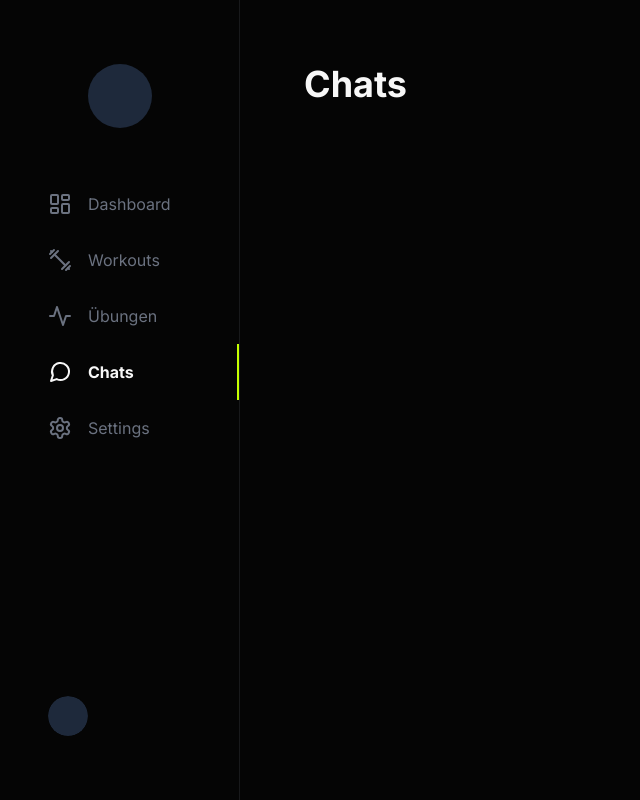
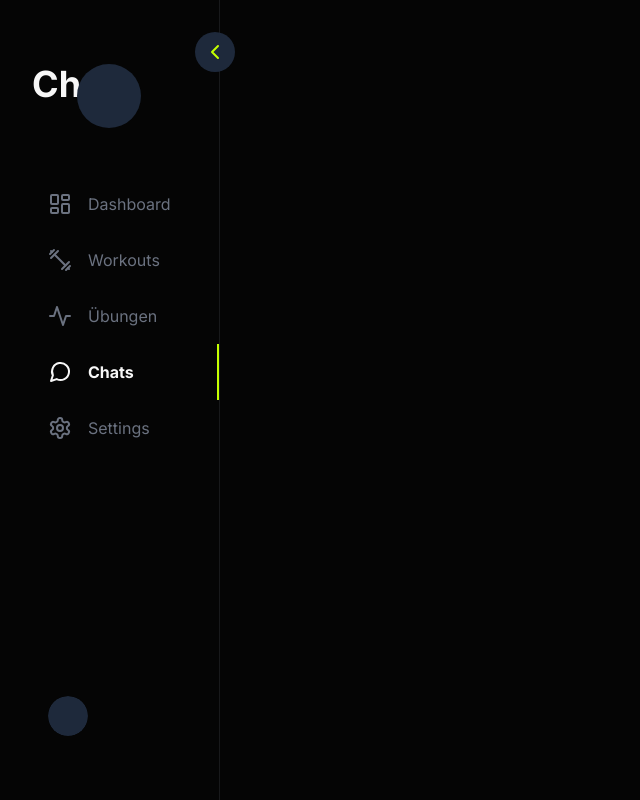
Before and after one commit to pascalgrim/gymrat-hub-frontend, a Next.js app: page /chats in a window 1280 px wide. Shown: the whole page, without its empty margins (0-640 px from the left). Built offline with nearby package versions, Linux system fonts and the light colour scheme.

Commit message:
sidenav collapsed

```diff
--- a/app/exercises/page.tsx
+++ b/app/exercises/page.tsx
@@ -9,7 +9,7 @@ import LargeExerciseList from './components/LargeExerciseList'
 async function ExercisesPage() {
 
     return (
-        <Container >
+        <Container>
             <TitleSection title='Übungen'></TitleSection>
             <LargeExerciseList />
         </Container>
--- a/app/layout.tsx
+++ b/app/layout.tsx
@@ -6,6 +6,8 @@ import './globals.css'
 import { Toaster } from "@/components/ui/toaster"
 import Sidenav from '@/components/layout/Sidenav/Sidenav'
 import Providers from './providers'
+import EmptyMarginHelper from '@/components/layout/EmptyMarginSidenavHelper'
+
 
 const inter = Inter({ subsets: ['latin'] })
 
@@ -20,12 +22,14 @@ export default async function RootLayout({
   children: React.ReactNode
 }) {
 
+
   return (
     <html lang="en">
       <body className={inter.className} suppressHydrationWarning>
         <Providers>
           <Sidenav />
-          <div className='ml-60 pl-8 h-screen'>
+          <div className='h-screen flex'>
+            <EmptyMarginHelper />
             {children}
           </div>
           <Toaster />
--- a/app/providers.tsx
+++ b/app/providers.tsx
@@ -7,6 +7,7 @@ import {
 import { ThemeProvider as NextThemesProvider } from "next-themes"
 import { AuthProvider } from '../provider/AuthProvider'
 import { SelectedRouteProvider } from '../provider/SelectedRouteProvider'
+import { SidenavStateProvider } from '../provider/SidenavStateProvider'
 
 function Providers({ children, ...props }: { children: React.ReactNode }) {
     const queryClient = new QueryClient()
@@ -18,7 +19,9 @@ function Providers({ children, ...props }: { children: React.ReactNode }) {
                 disableTransitionOnChange>
                 <QueryClientProvider client={queryClient}>
                     <SelectedRouteProvider>
-                        {children}
+                        <SidenavStateProvider>
+                            {children}
+                        </SidenavStateProvider>
                     </SelectedRouteProvider>
                 </QueryClientProvider>
             </NextThemesProvider>
--- /dev/null
+++ b/lib/getSidenavWidth.ts
@@ -0,0 +1,4 @@
+export function getSidenavWidth(collapsed: boolean) {
+  const width = collapsed ? "w-32" : "w-60";
+  return width;
+}
--- /dev/null
+++ b/provider/SidenavStateProvider.tsx
@@ -0,0 +1,25 @@
+"use client"
+
+import { routes } from "@/data/routes";
+import { usePathname } from "next/navigation";
+import { createContext, useContext, useState } from "react";
+type SidenavStateProviderProps = {
+    collapsed: boolean,
+    setCollapsed: React.Dispatch<React.SetStateAction<boolean>>
+}
+const SidenavStateContext = createContext<SidenavStateProviderProps>({
+    collapsed: false,
+    setCollapsed: () => { }
+})
+
+export const SidenavStateProvider = ({ children }: { children: React.ReactNode }) => {
+
+    const [collapsed, setCollapsed] = useState(false);
+    return (
+        <SidenavStateContext.Provider value={{ collapsed, setCollapsed }}>
+            {children}
+        </SidenavStateContext.Provider>
+    )
+};
+
+export const useSidenavState = () => useContext(SidenavStateContext);
--- a/src/components/layout/Container.tsx
+++ b/src/components/layout/Container.tsx
@@ -7,7 +7,7 @@ type ContainerProps = {
 }
 function Container({ children, ...props }: ContainerProps) {
     return (
-        <div className=' px-8 relative' {...props}>
+        <div className='flex-1 px-8 relative' {...props}>
             {children}
         </div>
     )
--- /dev/null
+++ b/src/components/layout/EmptyMarginSidenavHelper.tsx
@@ -0,0 +1,16 @@
+"use client"
+import React from 'react'
+import { getSidenavWidth } from '../../../lib/getSidenavWidth'
+import { useSidenavState } from '../../../provider/SidenavStateProvider'
+import { cn } from '@/lib/utils'
+
+function EmptyMarginHelper() {
+    const { collapsed } = useSidenavState()
+
+    const width = getSidenavWidth(collapsed)
+    return (
+        <div className={cn("", width)} />
+    )
+}
+
+export default EmptyMarginHelper
--- a/src/components/layout/Sidenav/Sidenav.tsx
+++ b/src/components/layout/Sidenav/Sidenav.tsx
@@ -1,6 +1,6 @@
 "use client"
 
-import React from 'react'
+import React, { useContext, useState } from 'react'
 import SignInButton from '../../auth/SignInButton'
 import DarkModeToggle from '../../ui/DarkModeToggle'
 import { useSelectedRoute } from '../../../../provider/SelectedRouteProvider'
@@ -9,17 +9,26 @@ import Logo from '@/components/logo'
 import { useAuthContext } from '../../../../hooks/auth/useAuthContext'
 
 import { Avatar, AvatarFallback, AvatarImage } from "@/components/ui/avatar"
+import { Button } from '@/components/ui/button'
+import { ChevronLeft, ChevronRight } from 'lucide-react'
+import { cn } from '@/lib/utils'
+import { useSidenavState } from '../../../../provider/SidenavStateProvider'
+import { getSidenavWidth } from '../../../../lib/getSidenavWidth'
 
 
 function Sidenav() {
     const { state } = useAuthContext()
     const user = state.user
-
+    const { collapsed, setCollapsed } = useSidenavState()
     const { selectedRoute, setSelectedRoute } = useSelectedRoute()
+    const width = getSidenavWidth(collapsed)
     return (
-        <div className='w-60 fixed h-full flex flex-col justify-between items-center py-16 border-r '>
+        <div className={cn('fixed h-full flex flex-col justify-between items-center py-16 border-r z-20 ', width)}>
             {/* UP */}
 
+            <div className=' absolute -right-4 top-8 text-primary bg-secondary rounded-full p-2 flex justify-center items-center cursor-pointer transi' onClick={() => setCollapsed(!collapsed)}>
+                {collapsed ? <ChevronRight /> : <ChevronLeft />}
+            </div>
             <div className='w-full flex flex-col items-center'>
                 <Logo />
                 <SidenavList />
@@ -31,9 +40,10 @@ function Sidenav() {
                         <AvatarImage src="" />
                         <AvatarFallback>{user?.username.slice(0, 1).toUpperCase()}</AvatarFallback>
                     </Avatar>
-                    <div className='flex flex-col text-sm'>
+                    {!collapsed && <div className='flex flex-col text-sm'>
                         <span className=''>{user?.username}</span>
                     </div>
+                    }
                 </div>
                 {/* <DarkModeToggle />
     <SignInButton className='' /> */}
--- a/src/components/layout/Sidenav/SidenavItem.tsx
+++ b/src/components/layout/Sidenav/SidenavItem.tsx
@@ -2,6 +2,7 @@ import Link from 'next/link'
 import React from 'react'
 import { useSelectedRoute } from '../../../../provider/SelectedRouteProvider'
 import { cn } from '@/lib/utils'
+import { useSidenavState } from '../../../../provider/SidenavStateProvider'
 
 type SidenavItemProps = {
     route: Route
@@ -10,6 +11,7 @@ type SidenavItemProps = {
 function SidenavItem({ route }: SidenavItemProps) {
     const { selectedRoute, setSelectedRoute } = useSelectedRoute()
     const selected = selectedRoute.route === route.route
+    const { collapsed } = useSidenavState()
     function handleClick() {
         if (!selected) setSelectedRoute(route)
     }
@@ -20,9 +22,10 @@ function SidenavItem({ route }: SidenavItemProps) {
                 <div>
                     {route.icon}
                 </div>
-                <span>
+                {!collapsed && <span>
                     {route.name}
-                </span>
+                </span>}
+
             </div>
         </Link>
     )
--- a/src/components/layout/Sidenav/SidenavList.tsx
+++ b/src/components/layout/Sidenav/SidenavList.tsx
@@ -2,7 +2,10 @@ import { routes } from '@/data/routes'
 import React from 'react'
 import SidenavItem from './SidenavItem'
 
-function SidenavList() {
+type SidenavListProps = {
+
+}
+function SidenavList({ }: SidenavListProps) {
     return (
         <div className='mt-12 w-full flex flex-col items-center justify-center'>
             {routes.map(route => <SidenavItem route={route} key={route.name} />)}
```
